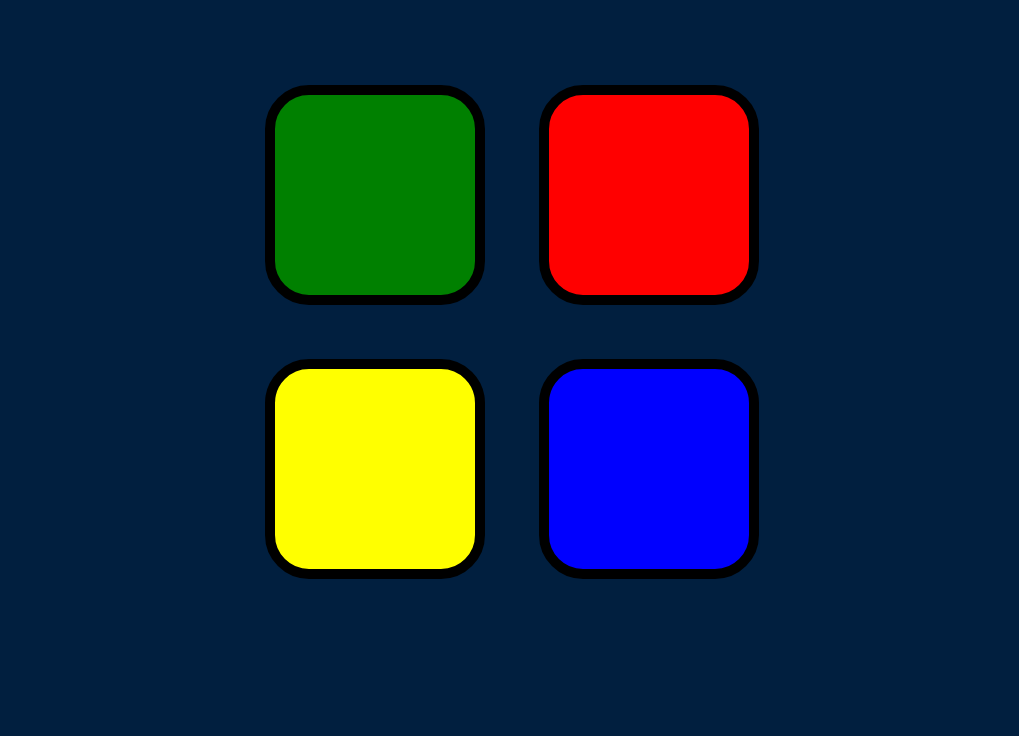
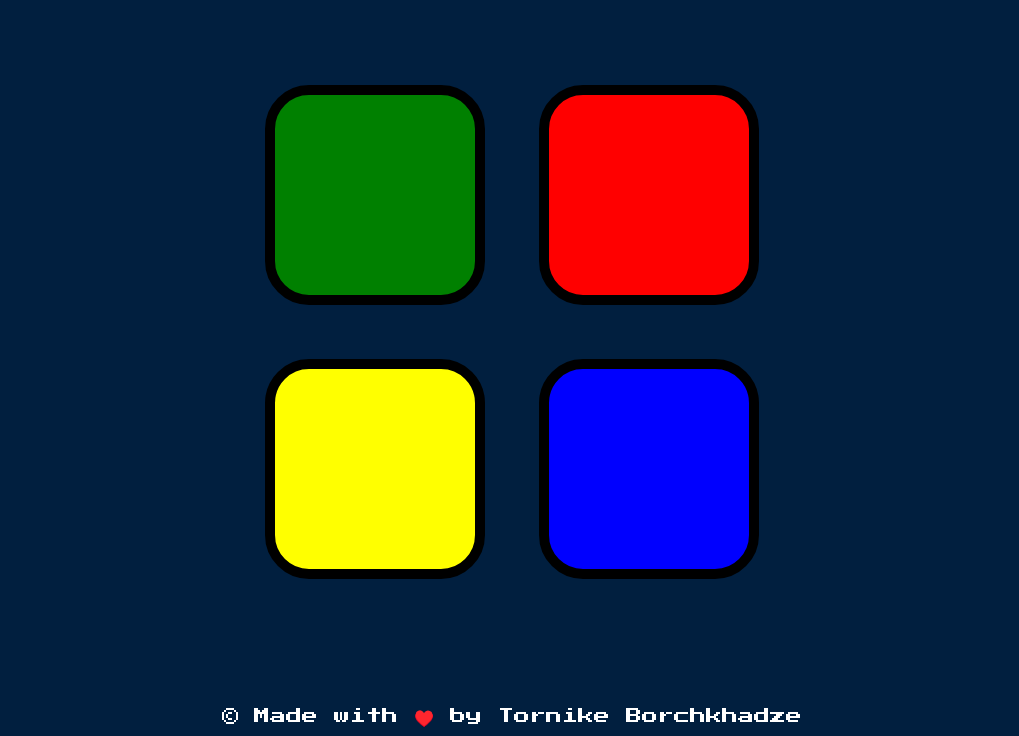
Before and after one commit to borchkhadzetornike/The-Simon-Game, a plain HTML site: page index.html in a window 1280 px wide. Shown: the part 114-850 px from the top of the page, without its empty margins (128-1147 px from the left). Before the commit the page ends 800 px from the top, so only its background shows below. Drawn offline with nearby package versions, Linux system fonts and the light colour scheme.

Commit message:
add copyright

```diff
--- a/index.html
+++ b/index.html
@@ -35,6 +35,10 @@
 
   </div>
 
+  <footer>
+    &copy; Made with ♥️ by Tornike Borchkhadze
+  </footer>
+
   <script src="https://code.jquery.com/jquery-3.6.0.js" integrity="sha256-H+K7U5CnXl1h5ywQfKtSj8PCmoN9aaq30gDh27Xc0jk=" crossorigin="anonymous"></script>
   <script src="game.js"></script>
 
--- a/styles.css
+++ b/styles.css
@@ -51,3 +51,9 @@ body {
   box-shadow: 0 0 20px white;
   background-color: grey;
 }
+
+footer{
+  margin-top: 100px;
+  color: white;
+  font-family: 'Press Start 2P', cursive;
+}
```
